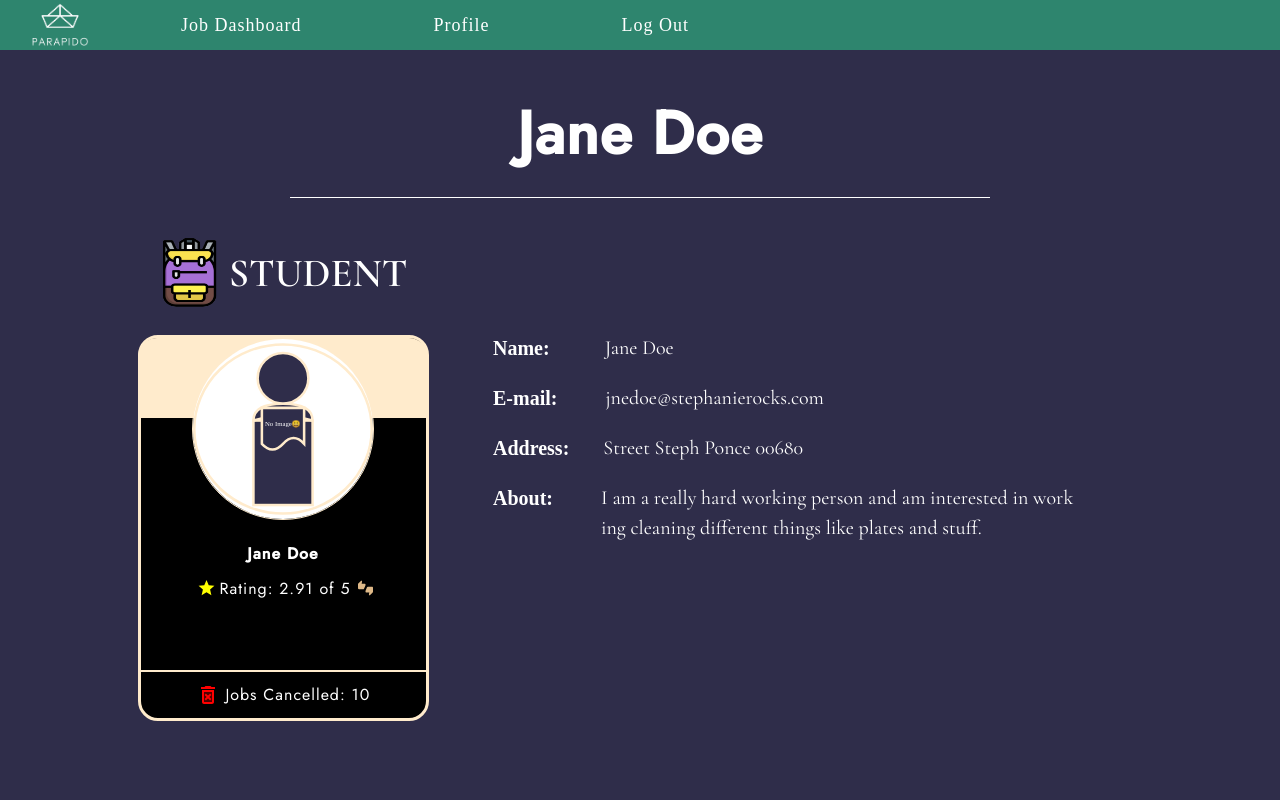
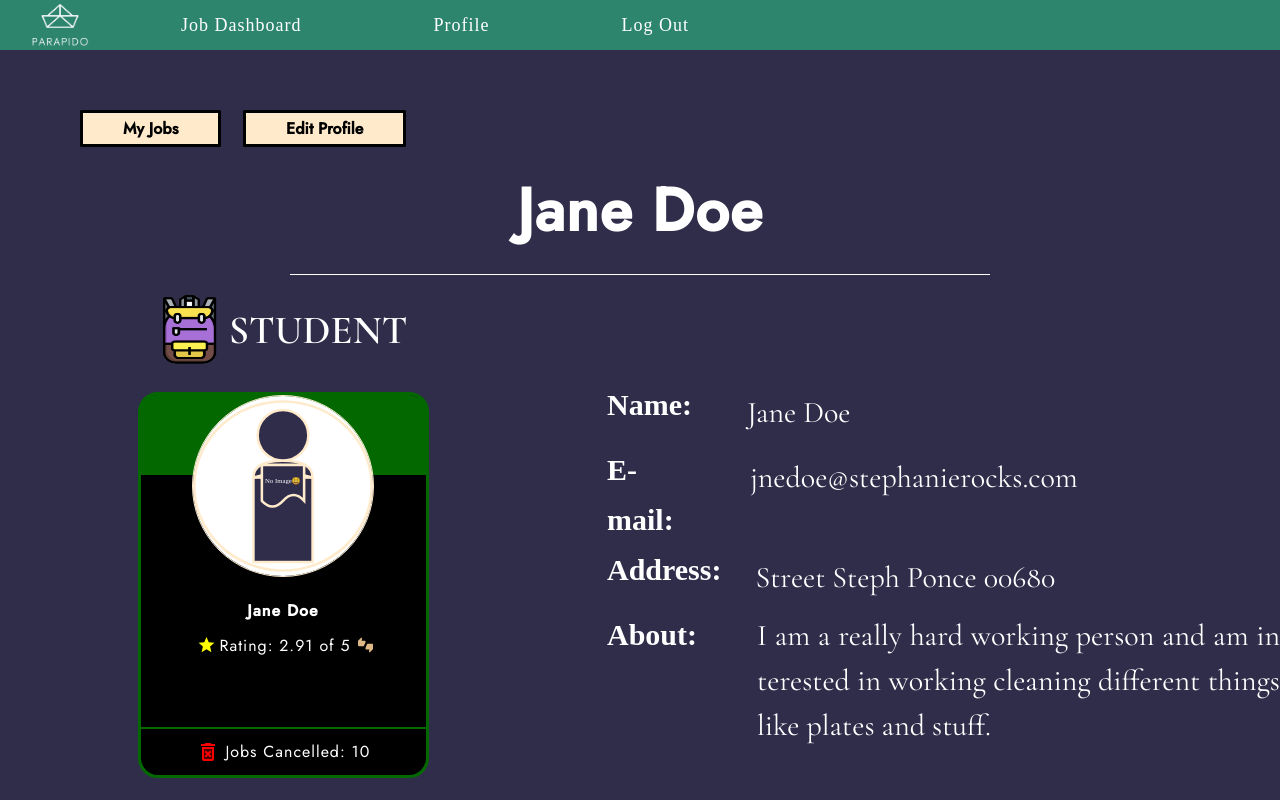
Before and after one commit to Mariie97/Capstone-QWERTY-Dev-Solutions-Team, a React (Create React App) app in the folder parapido-gui/: page /profile in a window 1280 px wide. Built offline with nearby package versions, Linux system fonts and the light colour scheme.

Commit message:
made cssbuttons, and worked on positioning them inside the webpage

```diff
--- a/parapido-gui/src/App.js
+++ b/parapido-gui/src/App.js
@@ -48,6 +48,16 @@ class App extends React.Component {
                         />
                         <Route
                             exact
+                            path='/editprofile'
+                            render={() => (
+                                <React.Fragment>
+                                   <h1>Edit Profile</h1>
+                               </React.Fragment>
+                            )}
+                        />
+
+                        <Route
+                            exact
                             path='/jobdashboard'
                             render={() => (
                                 <React.Fragment>
--- a/parapido-gui/src/Components/ProfilePage.js
+++ b/parapido-gui/src/Components/ProfilePage.js
@@ -1,6 +1,8 @@
 import React, { Component } from 'react'
 import ProfileCard from './ProfileCard'
 import "../Layouts/ProfilePage.css"
+import { Link } from 'react-router-dom';
+
 
 
 export class Profile extends Component {
@@ -42,15 +44,23 @@ export class Profile extends Component {
         return (
 
             <React.Fragment>
+                  <div className="child3-flex-container">
+                        <Link to={"/jobdashboard"} className="button" style={{margin: 20}}> My Jobs</Link>
+                        <Link to={"/editprofile"} className="button" > Edit Profile </Link>
+                    </div>
+
                  <h1 className="profile-header">{first_name} {last_name} </h1>
+
                  <div className = "parent-flex-container">
+
                     <div className="child1-flex-container"><ProfileCard /></div>
-                    <div className = "child2-flex-container">
+
+                    <div className = "child2-flex-container" style={{width: 800, marginLeft: 114}}>
                         <ul className = "bullet-removal">
                         <li>
                             <ul className="body-flex">
                                 <li className= "child-body-flex">Name: </li>
-                                <li className="keeptext">Jane Doe </li>
+                                <li className="break-text">Jane Doe </li>
                             </ul>
 
                         </li>
@@ -58,25 +68,29 @@ export class Profile extends Component {
                         <li>
                             <ul className="body-flex">
                                 <li  className= "child1-body-flex"> E-mail: </li>
-                                <li className="keeptext"> jnedoe@stephanierocks.com </li>
+                                <li className="break-text"> jnedoe@stephanierocks.com </li>
                             </ul>
                         </li>
                         <li>
                             <ul className="body-flex">
                                 <li className= "child2-body-flex"> Address: </li>
-                                <li className="keeptext"> Street Steph Ponce 00680 </li>
+                                <li className="break-text"> Street Steph Ponce 00680 </li>
                             </ul>
 
                         </li>
                             <ul className="body-flex">
                                 <li className= "child1-body-flex">About:</li>
-                                <p className="keeptext" >I am a really hard working person and am interested in working cleaning different things like plates and stuff.
+                                <p className="break-text" style={{paddingLeft: 17 , paddingTop: 2.5}} >I am a really hard working person and am interested in working cleaning different things like plates and stuff.
                                 </p>
                             </ul>
 
                         </ul>
                     </div>
+
+
+
                  </div>
+
             </React.Fragment>
 
 
@@ -87,5 +101,4 @@ export class Profile extends Component {
 
 
 
-
 export default Profile
--- a/parapido-gui/src/Layouts/ProfileCard.css
+++ b/parapido-gui/src/Layouts/ProfileCard.css
@@ -1,5 +1,6 @@
 @import url("https://fonts.googleapis.com/css2?family=Jost:wght@200;300;400;500");
 @import url("https://fonts.googleapis.com/css2?family=Cormorant+Garamond:ital,wght@0,400;0,600;1,300;1,500&display==swap");
+
 /* invisible parent box on the back */
 
 .body-profile {
@@ -33,7 +34,7 @@
 	flex-direction: column;
 	text-align: center;
 	place-items: center;
-	border: 3px solid #ffebcc;
+	border: 3px solid #036800;
 	border-radius: 20px;
 }
 
@@ -62,7 +63,7 @@
 .box-top {
 	width: 290px;
 	height: 80px;
-	background: #ffebcc;
+	background: #036800;
 	border-top-left-radius: 19px;
 	border-top-right-radius: 19px;
 }
@@ -73,7 +74,7 @@
 	flex-wrap: wrap;
 	width: 100%;
 	flex-basis: 100%;
-	border-top: 2px solid #ffebcc;
+	border-top: 2px solid #036800;
 
 	/* moves the box inside the box in the footer */
 	padding-bottom: 0px;
--- a/parapido-gui/src/Layouts/ProfilePage.css
+++ b/parapido-gui/src/Layouts/ProfilePage.css
@@ -14,7 +14,7 @@
 	width: 700px;
 	margin: 0 auto;
 	padding-bottom: 20px;
-	margin-bottom: 40px;
+	margin-bottom: 20px;
 }
 
 /* parent - flex between profile - body text - buttons */
@@ -44,13 +44,47 @@
 .child2-flex-container {
 	margin-top: 85px;
 	font-family: "Cormorant Garamond";
-	font-size: 20px;
+	font-size: 30px;
 	font-weight: 200;
 	color: white;
 	line-height: 50px;
 }
 
-/* flex withn the body text for bold and spacing */
+/* buttons */
+
+.button {
+	display: inline-block;
+	padding-right: 40px;
+	padding-left: 40px;
+	padding-top: 4px;
+	padding-bottom: 4px;
+	margin: 0.1em;
+	border: 0.2em solid black;
+	box-sizing: border-box;
+	text-decoration: none;
+	font-family: "Jost";
+	font-weight: bold;
+	color: black;
+	background-color: #ffebcc;
+	text-align: center;
+	position: relative;
+	border-radius: 2%;
+}
+
+.button:hover {
+	border-color: white;
+}
+
+.button:active {
+	background-color: #2e856e;
+}
+
+.child3-flex-container {
+	margin-top: 0px;
+	margin-left: 60px;
+}
+
+/* flex within the body text for bold and spacing */
 
 .body-flex {
 	list-style: none;
@@ -79,19 +113,18 @@
 	margin-right: 29px;
 }
 
-.keeptext {
-	width: 60%;
+.break-text {
+	width: 80%;
 	padding-top: 10px;
 
 	/* testing */
-	/* border-style: solid; */
-	/* border-color: #336699; */
+	/* border-style: solid;
+	border-color: white; */
 
 	border-width: 1px;
 	padding-left: 5px;
 	padding-bottom: 10px;
 	text-align: justify;
 	word-break: break-all;
-
 	line-height: 1.5;
 }
```
